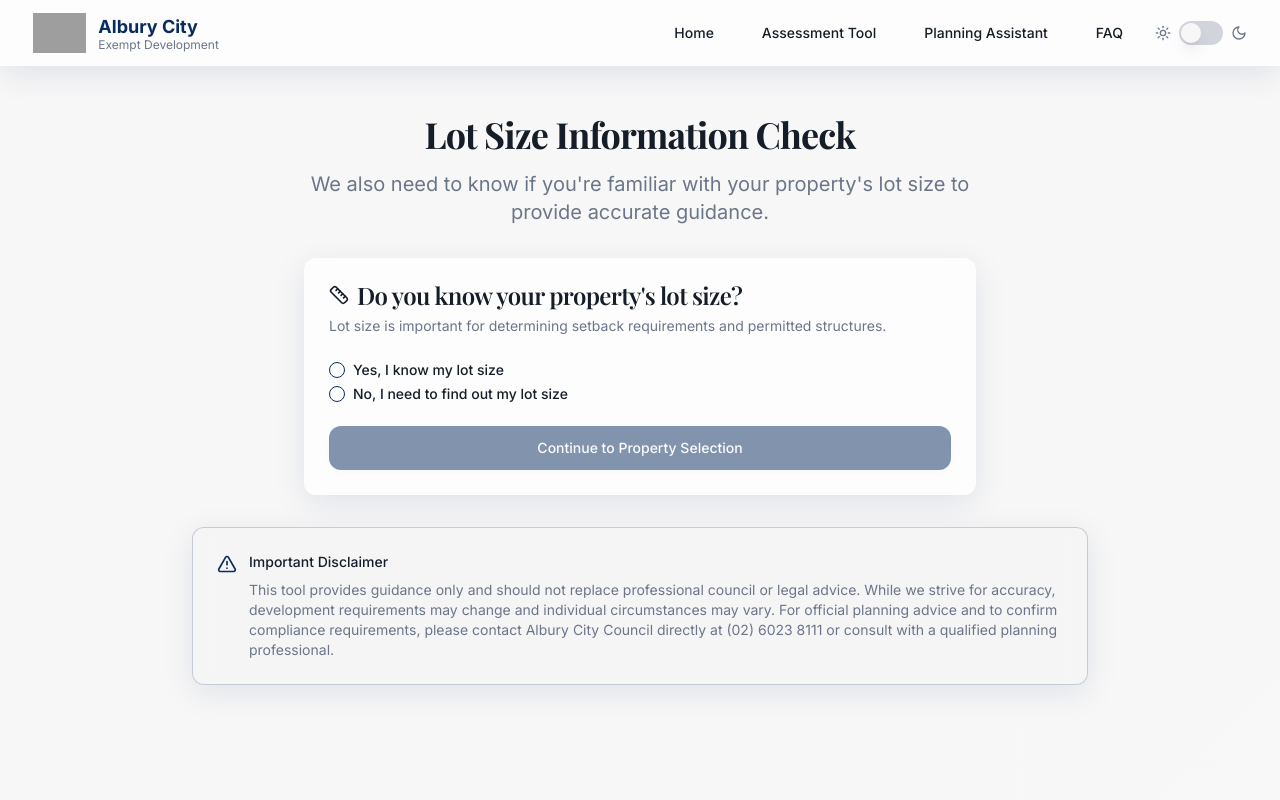
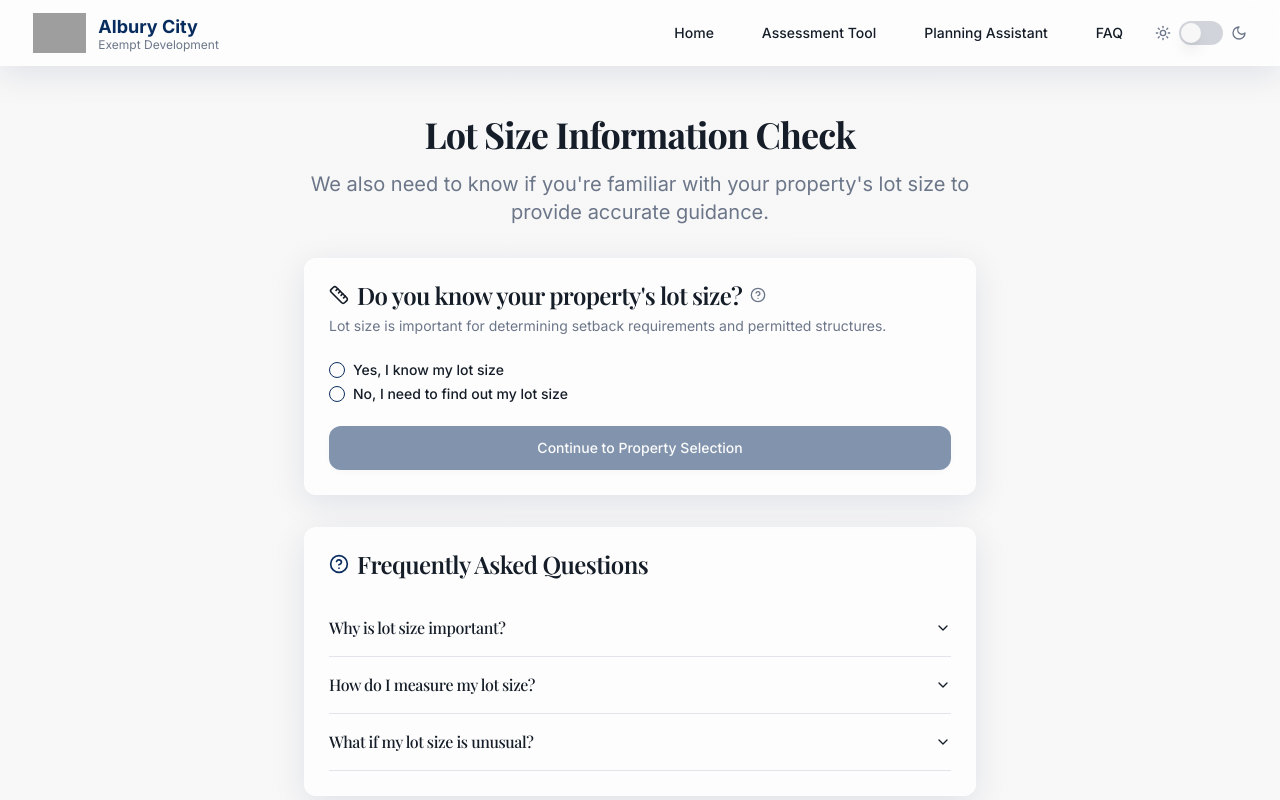
Before and after one commit to xb4rn3y/albury_city_exempt_development_tool, a React (Vite) app: page /lot-size-check in a window 1280 px wide. Shown: the top 800 px of the page. Built offline with nearby package versions, Linux system fonts and the light colour scheme; grey boxes are pictures that could not be loaded.

Commit message:
Update LotSizeCheck.tsx

```diff
--- a/src/pages/LotSizeCheck.tsx
+++ b/src/pages/LotSizeCheck.tsx
@@ -6,10 +6,27 @@ import { RadioGroup, RadioGroupItem } from "@/components/ui/radio-group";
 import { Label } from "@/components/ui/label";
 import { ExternalLink, Ruler } from "lucide-react";
 import Disclaimer from "@/components/Disclaimer";
+import { InlineHelp } from "@/components/InlineHelp";
+import { FAQSection } from "@/components/FAQSection";
 
 const LotSizeCheck = () => {
   const [knowsLotSize, setKnowsLotSize] = useState<string>("");
   const navigate = useNavigate();
+
+  const lotSizeFAQs = [
+    {
+      question: "Why is lot size important?",
+      answer: "Lot size affects setback requirements, building coverage limits, and what types of structures qualify as exempt development. Smaller lots often have different requirements than larger ones."
+    },
+    {
+      question: "How do I measure my lot size?",
+      answer: "You can find your lot size on your property title documents, council rates notice, or by using the NSW Planning Portal's measurement tools to outline your property boundary."
+    },
+    {
+      question: "What if my lot size is unusual?",
+      answer: "Properties with irregular shapes or very small/large lots may have special considerations. The assessment tool will account for these factors in your results."
+    }
+  ];
 
   const handleContinue = () => {
     if (knowsLotSize === "yes") {
@@ -34,6 +51,7 @@ const LotSizeCheck = () => {
             <CardTitle className="flex items-center gap-2">
               <Ruler className="h-5 w-5" />
               Do you know your property's lot size?
+              <InlineHelp content="Lot size is the total land area of your property, usually measured in square metres (m²). This information affects setback requirements and building coverage limits." />
             </CardTitle>
             <CardDescription>
               Lot size is important for determining setback requirements and permitted structures.
@@ -82,6 +100,8 @@ const LotSizeCheck = () => {
           </CardContent>
         </Card>
 
+        <FAQSection faqs={lotSizeFAQs} className="max-w-2xl mx-auto" />
+
         <Disclaimer />
       </div>
     </div>
```
